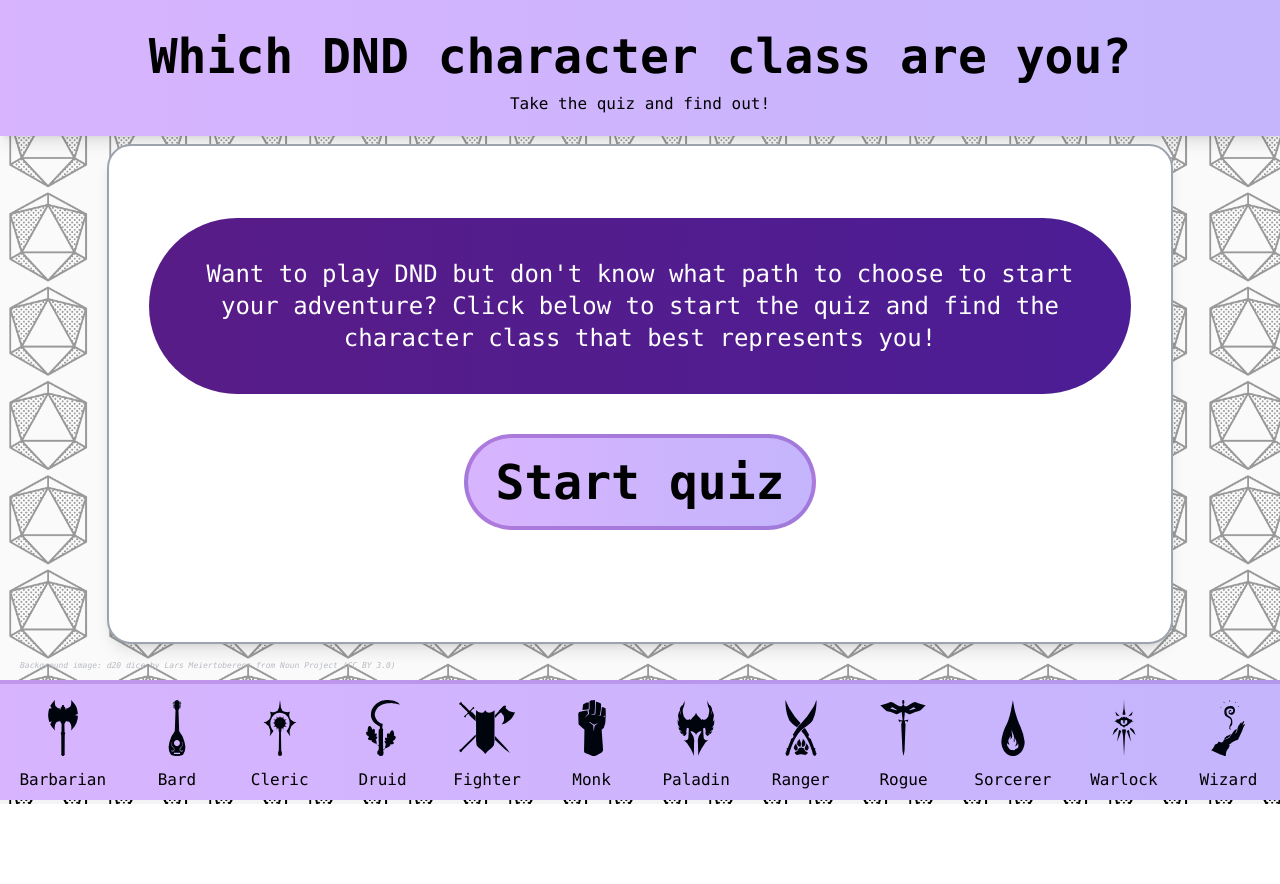
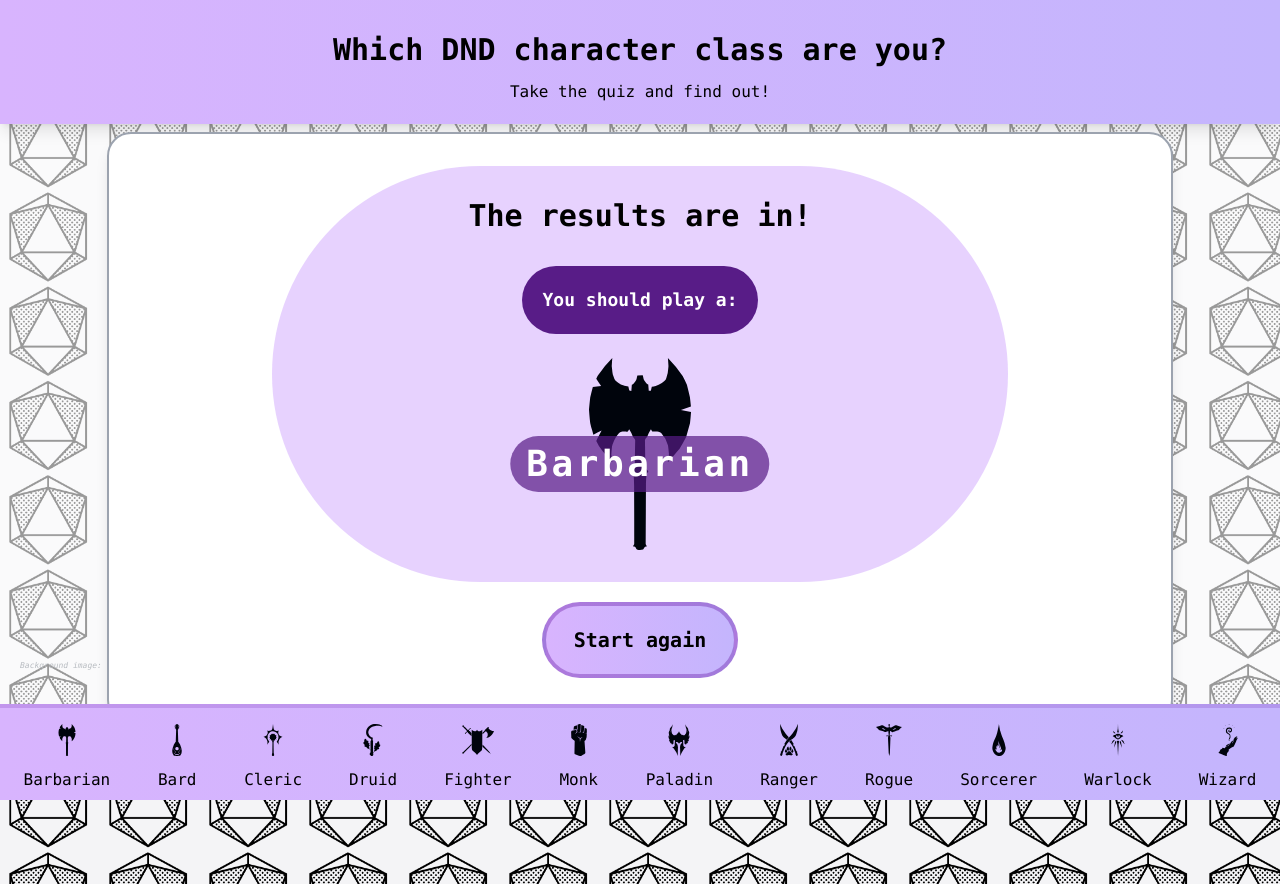
Before and after one commit to phianova/dnd-quiz, a plain HTML site: page index.html in a window 1280 px wide. Before the commit the page ends 804 px from the top, so only its background shows below. Drawn offline with nearby package versions, Linux system fonts and the light colour scheme.

Commit message:
made results fit properly on med and lg screens

```diff
--- a/index.html
+++ b/index.html
@@ -10,11 +10,11 @@
 <body class="font-mono bg-[url('./images/d20.png')] bg-repeat bg-[length:100px]">
     <div class="bg-white bg-opacity-60 h-screen">
     <header class="h-1/12 w-full mb-2 py-5 text-center bg-gradient-to-r from-purple-300 to-violet-300 shadow-lg">
-        <h1 class="text-2xl sm:text-3xl lg:text-5xl font-bold p-3">Which DND character class are you?</h1>
+        <h1 class="text-2xl sm:text-3xl 2xl:text-5xl font-bold p-3">Which DND character class are you?</h1>
         <p>Take the quiz and find out!</p>
     </header>
     <main class="w-11/12 md:w-10/12 mx-auto bg-white rounded-3xl h-9/12 px-2 sm:px-10 py-8 border-2 border-gray-400 shadow-lg">
-        <section id="start-screen" class="flex flex-col items-center text-center mx-auto">
+        <section id="start-screen" class="flex flex-col items-center text-center mx-auto hidden">
             <!--TODO turn classes into carousel!-->
             <h2 class="text-lg lg:text-2xl bg-gradient-to-r from-purple-900 to-violet-900 text-white p-10 rounded-full mx-auto lg:mt-10">Want to play DND but don't know what path to choose to start your adventure? Click below to start the quiz and find the character class that best represents you!</h2>
             <button onclick="startQuiz()" class="text-2xl sm:text-5xl font-bold bg-gradient-to-r from-purple-300 to-violet-300 border-4 border-purple-800 border-opacity-40 hover:bg-gradient-to-r hover:from-purple-900 hover:to-violet-900 hover:bg-opacity-80 hover:text-white py-5 px-7 mt-10 mb-3 sm:mb-20 rounded-full">Start quiz</button>
@@ -40,16 +40,16 @@
                 <button id="next-button" onclick="nextQuestion()" class="mx-auto text-center text-xl font-bold bg-gradient-to-r from-purple-300 to-violet-300 border-4 border-purple-800 border-opacity-40 hover:bg-gradient-to-r hover:from-purple-900 hover:to-violet-900 hover:bg-opacity-80 hover:text-white py-5 px-7 mt-5 rounded-full">Next question</button>
             </div>
         </section>
-        <section id="results" class="flex flex-col items-center hidden">
+        <section id="results" class="flex flex-col items-center">
             <div class="flex flex-col items-center bg-purple-300 bg-opacity-60 w-11/12 lg:w-9/12 mx-auto rounded-full">
                 <h2 id="results-header" class="text-xl sm:text-2xl lg:text-3xl p-5 pt-8 font-bold text-center">The results are in!</h2>
                 <h2 class="text-lg font-bold bg-purple-900 text-white p-3 md:p-5 rounded-full mx-auto sm:my-3 text-center">You should play a:</h2>
                 <div class="p-3 pb-8 relative animate-[ping_0.7s_reverse_ease-in_1]">
-                    <a id="results-image-link" href="https://www.dndbeyond.com/classes/barbarian" target="_blank"><img id="results-image" src="./images/barbarian.svg" alt="Image to represent the DND class in your result" class="h-48 sm:h-64"></a>
+                    <a id="results-image-link" href="https://www.dndbeyond.com/classes/barbarian" target="_blank"><img id="results-image" src="./images/barbarian.svg" alt="Image to represent the DND class in your result" class="h-48 2xl:h-64"></a>
                     <p id="results-type" class="py-2 absolute top-1/2 left-1/2 -translate-y-1/2 -translate-x-1/2 font-bold text-white bg-purple-900 bg-opacity-70 rounded-full p-4 text-2xl md:text-4xl tracking-widest">Barbarian</p>
                 </div>
             </div>
-            <button id="restart-button" onclick="restartQuiz()" class="text-center text-xl font-bold bg-gradient-to-r from-purple-300 to-violet-300 border-4 border-purple-800 border-opacity-40 hover:bg-gradient-to-r hover:from-purple-900 hover:to-violet-900 hover:bg-opacity-80 hover:text-white py-5 px-7 my-3 sm:my-5 rounded-full">Start again</button>
+            <button id="restart-button" onclick="restartQuiz()" class="text-center text-xl font-bold bg-gradient-to-r from-purple-300 to-violet-300 border-4 border-purple-800 border-opacity-40 hover:bg-gradient-to-r hover:from-purple-900 hover:to-violet-900 hover:bg-opacity-80 hover:text-white py-5 px-7 my-3 sm:mt-5 rounded-full">Start again</button>
         </section>
         <section id="input-prompt" class="flex flex-col items-center hidden">
             <h2 class="text-lg font-bold text-violet-600 p-3 md:p-5 rounded-full mx-auto sm:my-3 text-center">Please select an option</h2>
@@ -61,51 +61,51 @@
     <footer class="h-1/12 w-full fixed bottom-0 bg-gradient-to-r from-purple-300 to-violet-300 border-t-4 border-purple-800 border-opacity-20">
         <div id="classes" class="mt-3 flex flex-row flex-wrap sm:flex-nowrap justify-around items-baseline overflow-scroll">
             <div class="px-3 flex flex-col items-center justify-end">
-                <img src="./images/barbarian.svg" alt="An axe, to represent the Barbarian DND class." class="h-8 pb-2 px-2 md:h-10 md:p-1 lg:h-16">
+                <img src="./images/barbarian.svg" alt="An axe, to represent the Barbarian DND class." class="h-8 pb-2 px-2 md:h-10 md:p-1 2xl:h-16">
                 <p class="hidden sm:inline py-2">Barbarian</p>
             </div>
             <div class="px-3 flex flex-col items-center justify-end">
-                <img src="./images/bard.svg" alt="A lute, to represent the Bard DND class." class="h-8 pb-2 px-2 md:h-10 md:p-1 lg:h-16">
+                <img src="./images/bard.svg" alt="A lute, to represent the Bard DND class." class="h-8 pb-2 px-2 md:h-10 md:p-1 2xl:h-16">
                 <p class="hidden sm:inline py-2">Bard</p>
             </div>
             <div class="px-3 flex flex-col items-center justify-end">
-                <img src="./images/cleric.svg" alt="A healing staff, to represent the Cleric DND class." class="h-8 pb-2 px-2 md:h-10 md:p-1 lg:h-16">
+                <img src="./images/cleric.svg" alt="A healing staff, to represent the Cleric DND class." class="h-8 pb-2 px-2 md:h-10 md:p-1 2xl:h-16">
                 <p class="hidden sm:inline py-2">Cleric</p>
             </div>
             <div class="px-3 flex flex-col items-center justify-end">
-                <img src="./images/druid.svg" alt="A druidic sickle with oak leaves, to represent the Druid DND class." class="h-8 pb-2 px-2 md:h-10 md:p-1 lg:h-16">
+                <img src="./images/druid.svg" alt="A druidic sickle with oak leaves, to represent the Druid DND class." class="h-8 pb-2 px-2 md:h-10 md:p-1 2xl:h-16">
                 <p class="hidden sm:inline py-2">Druid</p>
             </div>
             <div class="px-3 flex flex-col items-center justify-end">
-                <img src="./images/fighter.svg" alt="A sword, shield and battleaxe, to represent the Fighter DND class." class="h-8 pb-2 px-2 md:h-10 md:p-1 lg:h-16">
+                <img src="./images/fighter.svg" alt="A sword, shield and battleaxe, to represent the Fighter DND class." class="h-8 pb-2 px-2 md:h-10 md:p-1 2xl:h-16">
                 <p class="hidden sm:inline py-2">Fighter</p>
             </div>
             <div class="px-3 flex flex-col items-center justify-end">
-                <img src="./images/monk.svg" alt="A fist, to represent the Monk DND class." class="h-8 pb-2 px-2 md:h-10 md:p-1 lg:h-16">
+                <img src="./images/monk.svg" alt="A fist, to represent the Monk DND class." class="h-8 pb-2 px-2 md:h-10 md:p-1 2xl:h-16">
                 <p class="hidden sm:inline py-2">Monk</p>
             </div>
             <div class="px-3 flex flex-col items-center justify-end">
-                <img src="./images/paladin.svg" alt="A helmet with feathery plumes, to represent the Paladin DND class." class="h-8 pb-2 px-2 md:h-10 md:p-1 lg:h-16">
+                <img src="./images/paladin.svg" alt="A helmet with feathery plumes, to represent the Paladin DND class." class="h-8 pb-2 px-2 md:h-10 md:p-1 2xl:h-16">
                 <p class="hidden sm:inline py-2">Paladin</p>
             </div>
             <div class="px-3 flex flex-col items-center justify-end">
-                <img src="./images/ranger.svg" alt="A pair of hunting knives and a pawprint, to represent the Ranger DND class." class="h-8 pb-2 px-2 md:h-10 md:p-1 lg:h-16">
+                <img src="./images/ranger.svg" alt="A pair of hunting knives and a pawprint, to represent the Ranger DND class." class="h-8 pb-2 px-2 md:h-10 md:p-1 2xl:h-16">
                 <p class="hidden sm:inline py-2">Ranger</p>
             </div>
             <div class="px-3 flex flex-col items-center justify-end">
-                <img src="./images/rogue.svg" alt="A mask and dagger, to represent the Rogue DND class." class="h-8 pb-2 px-2 md:h-10 md:p-1 lg:h-16">
+                <img src="./images/rogue.svg" alt="A mask and dagger, to represent the Rogue DND class." class="h-8 pb-2 px-2 md:h-10 md:p-1 2xl:h-16">
                 <p class="hidden sm:inline py-2">Rogue</p>
             </div>
             <div class="px-3 flex flex-col items-center justify-end">
-                <img src="./images/sorcerer.svg" alt="A magical flame, to represent the Sorcerer DND class." class="h-8 pb-2 px-2 md:h-10 md:p-1 lg:h-16">
+                <img src="./images/sorcerer.svg" alt="A magical flame, to represent the Sorcerer DND class." class="h-8 pb-2 px-2 md:h-10 md:p-1 2xl:h-16">
                 <p class="hidden sm:inline py-2">Sorcerer</p>
             </div>
             <div class="px-3 flex flex-col items-center justify-end">
-                <img src="./images/warlock.svg" alt="A mystical eye, to represent the Warlock DND class." class="h-8 pb-2 px-2 md:h-10 md:p-1 lg:h-16">
+                <img src="./images/warlock.svg" alt="A mystical eye, to represent the Warlock DND class." class="h-8 pb-2 px-2 md:h-10 md:p-1 2xl:h-16">
                 <p class="hidden sm:inline py-2">Warlock</p>
             </div>
             <div class="px-3 flex flex-col items-center justify-end">
-                <img src="./images/wizard.svg" alt="A hand with a curl of magical energy, to represent the Wizard DND class." class="h-8 pb-2 px-2 md:h-10 md:p-1 lg:h-16">
+                <img src="./images/wizard.svg" alt="A hand with a curl of magical energy, to represent the Wizard DND class." class="h-8 pb-2 px-2 md:h-10 md:p-1 2xl:h-16">
                 <p class="hidden sm:inline py-2">Wizard</p>
             </div>
         </div>
```
